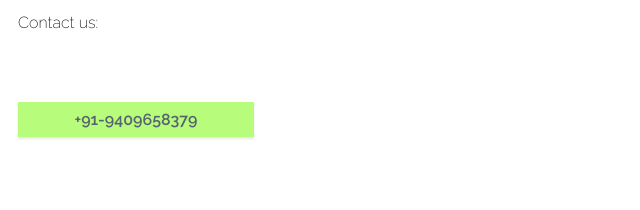
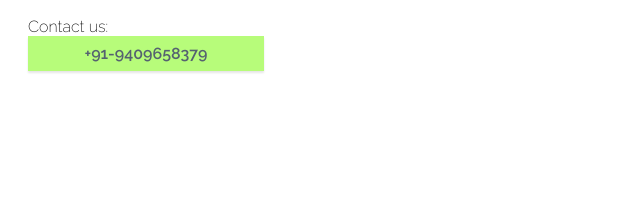
Before and after one commit to sanketmehta7/cengine-physical, a plain HTML site: page index.html in a window 1280 px wide. Shown: the part 415-625 px from the top of the page, without its empty margins (0-640 px from the left). Drawn offline with Linux system fonts and the light colour scheme.

Commit message:
content 1.4

```diff
--- a/index.html
+++ b/index.html
@@ -22,7 +22,6 @@
 			    background-color: #b7fc7a;
 			    font-weight: 600;
 			    font-size: 16px;
-			    margin: 70px 0px;
 			    box-shadow: 0 2px 2px rgba(0,0,0,0.1);
 			}
         </style>
@@ -42,7 +41,7 @@
         		<li>Logo Design</li>
         	</ul>
         </p>
-        <div style="margin:10px">
+        <div style="margin:20px">
         	Contact us:<br/>
 	        <a class="button" href="tel:+919409658379">+91-9409658379</a>
 	    </div>
```
